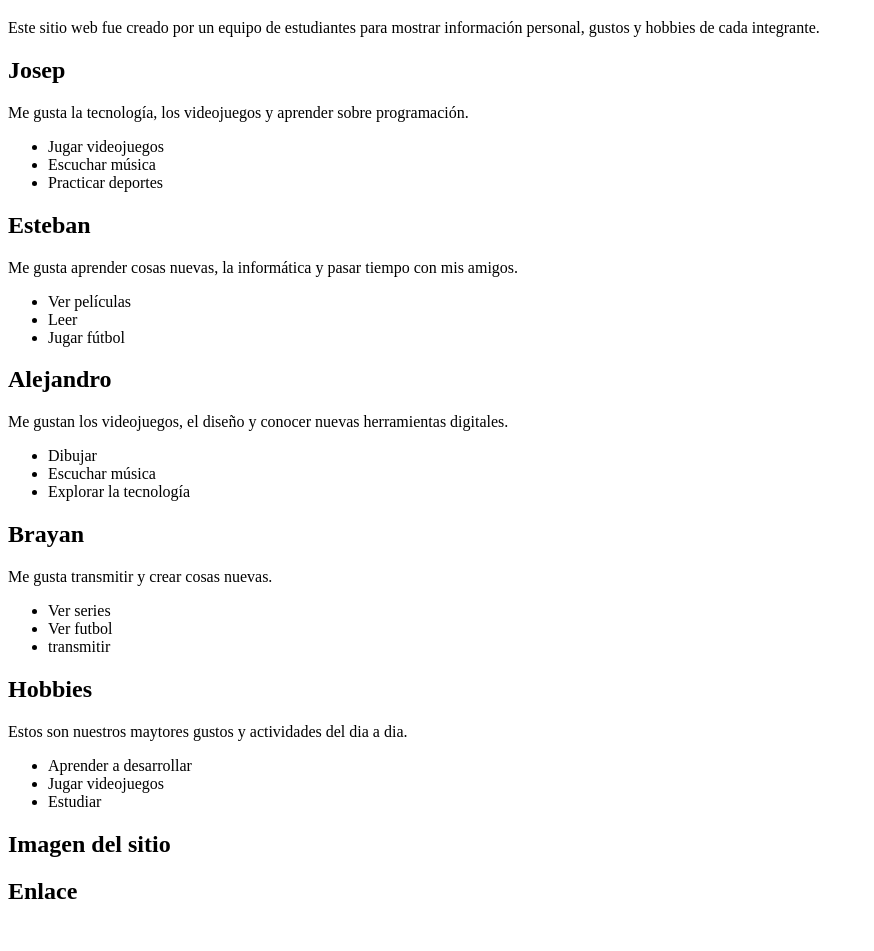
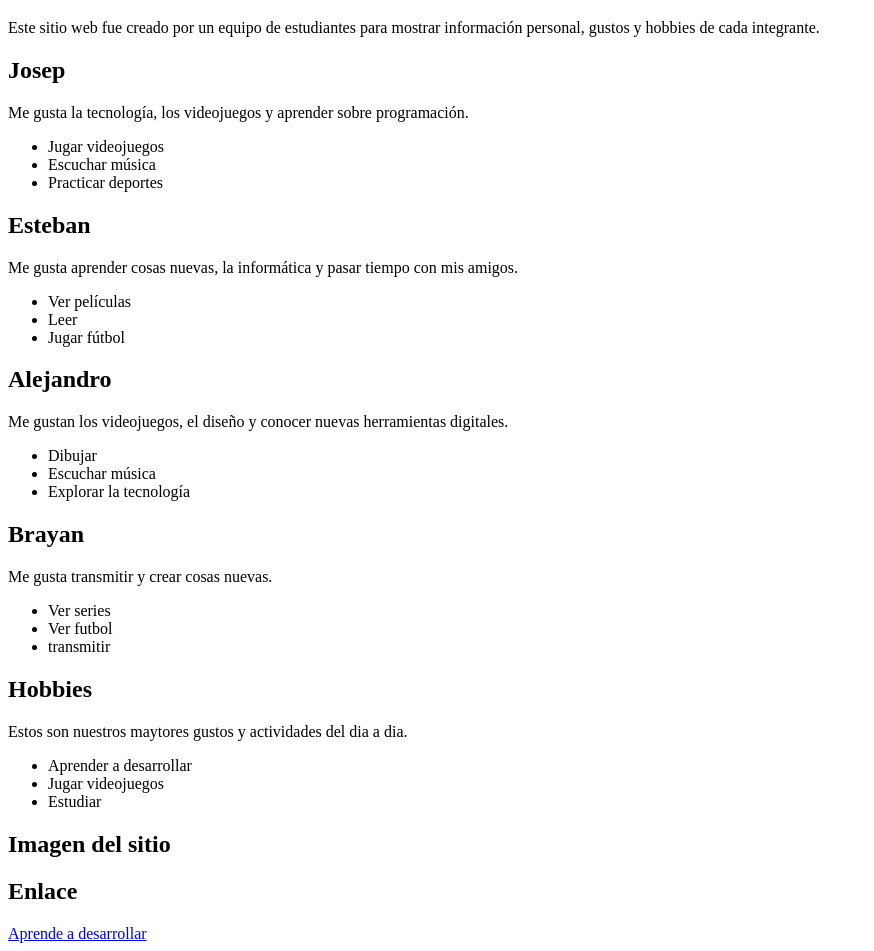
Before and after one commit to brayanosot8383-cell/Pagina-Web, a plain HTML site: page index.html in a window 1280 px wide. Shown: the part 61-1012 px from the top of the page, without its empty margins (0-874 px from the left). Before the commit the page ends 986 px from the top, so only its background shows below. Drawn offline with Linux system fonts and the light colour scheme.

Commit message:
Update index.html

```diff
--- a/index.html
+++ b/index.html
@@ -54,6 +54,8 @@
 
 
     <h2>Enlace</h2>
+    <a href="tinyurl.com">Aprende a desarrollar</a>
+
 
 
 </body>
```
